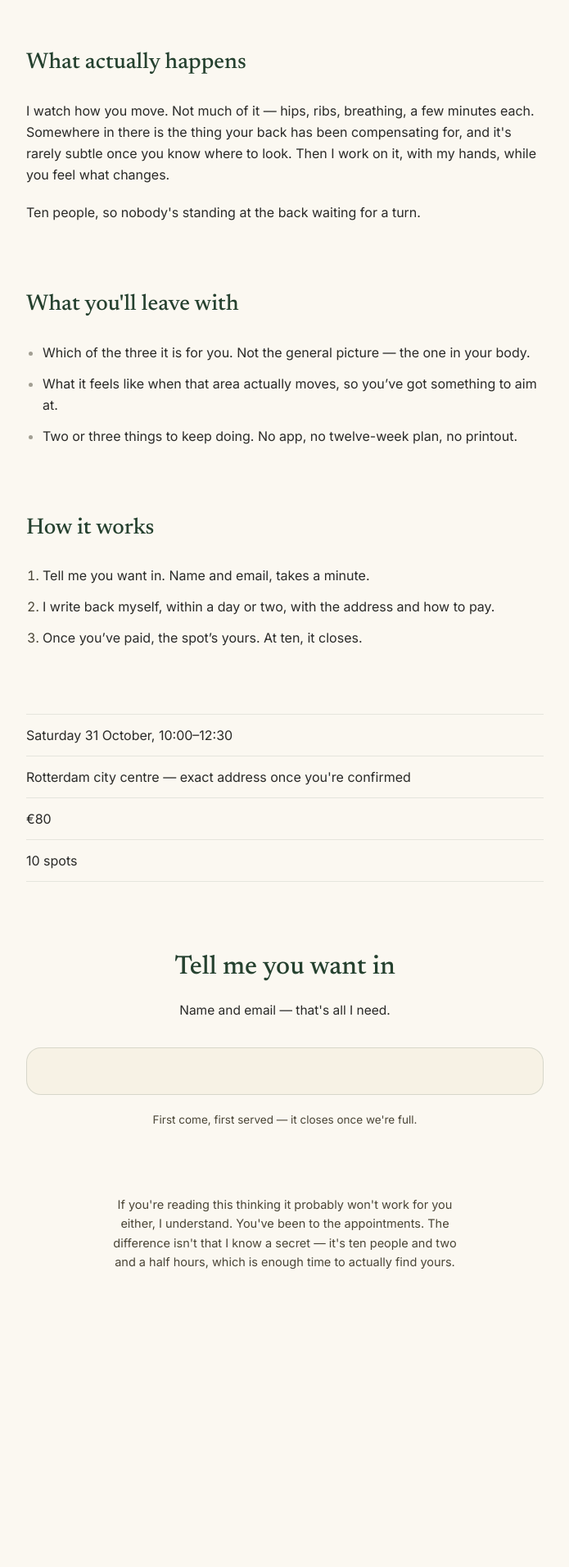
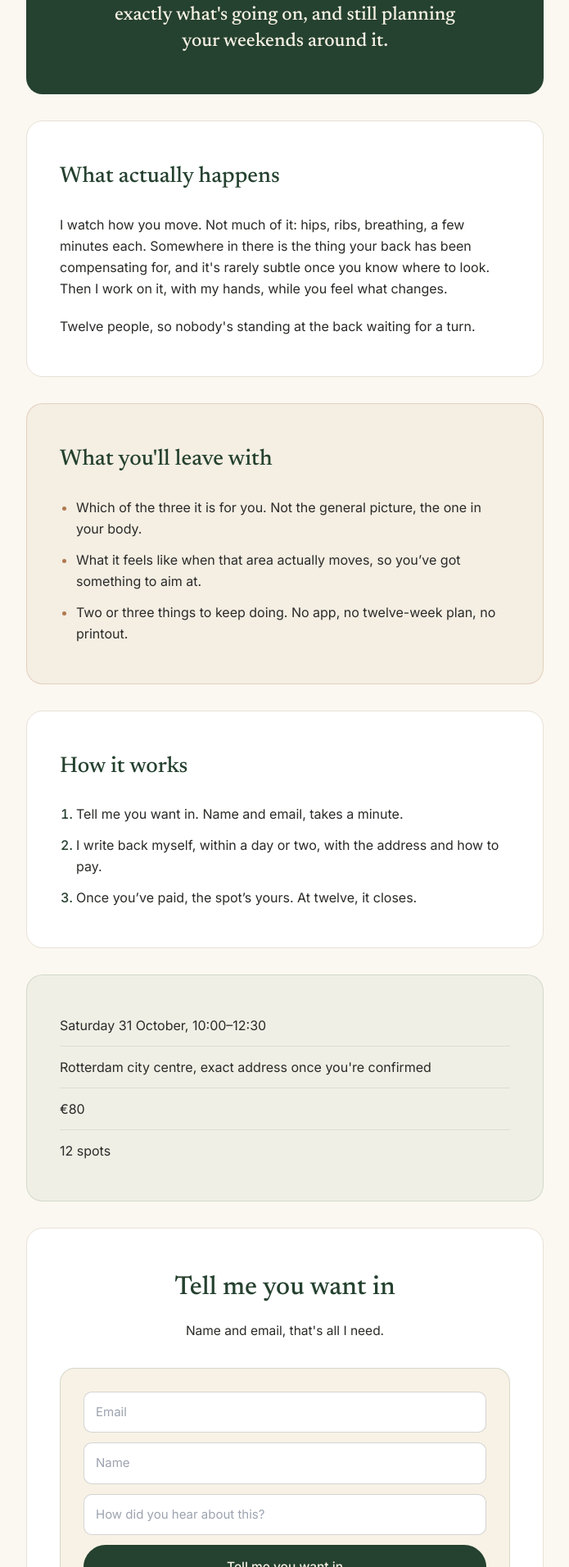
Before and after one commit to VinPOPFrance/James, a Next.js app: page /workshop in a window 1280 px wide. Shown: the part 888-2800 px from the top of the page at 82% size, without its empty margins (292-987 px from the left). Before the commit the page ends 2520 px from the top, so only its background shows below. Built offline with nearby package versions, Linux system fonts and the light colour scheme; no server answers.

Commit message:
Refactor /workshop page: re-embed MailerLite form, update styling, and adjust participant capacity from 10 to 12

```diff
--- a/src/app/workshop/page.tsx
+++ b/src/app/workshop/page.tsx
@@ -1,4 +1,5 @@
 import type { Metadata } from "next";
+import Script from "next/script";
 import { siteConfig } from "@/config/site-config";
 import styles from "./workshop.module.css";
 
@@ -9,7 +10,7 @@ const WORKSHOP = {
   date: "Saturday 31 October",
   time: "10:00–12:30",
   place: "Rotterdam city centre",
-  spots: "10 spots",
+  spots: "12 spots",
   price: "€80",
 };
 
@@ -25,11 +26,12 @@ export const metadata: Metadata = {
   },
 };
 
+const card = "rounded-section px-6 py-10 md:px-10 md:py-12";
 const h2 =
   "mb-6 font-voice text-[clamp(1.35rem,3vw,1.7rem)] font-medium text-[#25412F]";
 
 const leaveWith = [
-  "Which of the three it is for you. Not the general picture — the one in your body.",
+  "Which of the three it is for you. Not the general picture, the one in your body.",
   "What it feels like when that area actually moves, so you’ve got something to aim at.",
   "Two or three things to keep doing. No app, no twelve-week plan, no printout.",
 ];
@@ -37,15 +39,15 @@ const leaveWith = [
 const steps = [
   "Tell me you want in. Name and email, takes a minute.",
   "I write back myself, within a day or two, with the address and how to pay.",
-  "Once you’ve paid, the spot’s yours. At ten, it closes.",
+  "Once you’ve paid, the spot’s yours. At twelve, it closes.",
 ];
 
 export default function WorkshopPage() {
   return (
     <main className="min-h-screen bg-[#FBF8F1] text-[#2A2A28]">
-      <div className="mx-auto max-w-[680px] space-y-16 px-4 py-14 md:space-y-20 md:px-6 md:py-20">
-        {/* 1. HERO */}
-        <section className="text-center">
+      <div className="mx-auto max-w-[680px] space-y-6 px-4 py-14 md:space-y-8 md:px-6 md:py-20">
+        {/* 1. HERO · open on the cream backdrop */}
+        <section className="pb-6 text-center md:pb-10">
           <h1 className="mb-6 font-voice text-[clamp(1.9rem,5.4vw,2.7rem)] font-medium leading-[1.15] text-[#25412F]">
             You understand it now.
             <br />
@@ -53,7 +55,7 @@ export default function WorkshopPage() {
           </h1>
           <p className="mx-auto mb-4 max-w-lg text-[16.5px] leading-relaxed text-[#2A2A28]">
             Two and a half hours in a room in Rotterdam, with my hands on the
-            thing that&apos;s actually holding it — and you leaving knowing
+            thing that&apos;s actually holding it, and you leaving knowing
             what it feels like when that lets go.
           </p>
           <p className="mx-auto max-w-lg text-[14px] leading-relaxed text-[#4A4536]">
@@ -62,8 +64,8 @@ export default function WorkshopPage() {
           </p>
         </section>
 
-        {/* 2. THE PROBLEM */}
-        <section>
+        {/* 2. THE PROBLEM · white card */}
+        <section className={`${card} border border-hairline bg-white`}>
           <h2 className={h2}>The gap between knowing and changing</h2>
           <div className="space-y-5 text-[16px] leading-relaxed">
             <p>
@@ -85,97 +87,190 @@ export default function WorkshopPage() {
           </div>
         </section>
 
-        {/* 3. THE STAKE */}
-        <section className="text-center">
-          <p className="mx-auto max-w-md font-voice text-[1.45rem] font-medium leading-snug text-[#25412F]">
+        {/* 3. THE STAKE · dark green card */}
+        <section className={`${card} bg-[#25412F] text-center`}>
+          <p className="mx-auto max-w-md font-voice text-[1.45rem] font-medium leading-snug text-[#F7F2E5]">
             The version of this that stings is knowing exactly what&apos;s
             going on, and still planning your weekends around it.
           </p>
         </section>
 
-        {/* 4. WHAT ACTUALLY HAPPENS */}
-        <section>
+        {/* 4. WHAT ACTUALLY HAPPENS · white card */}
+        <section className={`${card} border border-hairline bg-white`}>
           <h2 className={h2}>What actually happens</h2>
           <div className="space-y-5 text-[16px] leading-relaxed">
             <p>
-              I watch how you move. Not much of it — hips, ribs, breathing, a
+              I watch how you move. Not much of it: hips, ribs, breathing, a
               few minutes each. Somewhere in there is the thing your back has
               been compensating for, and it&apos;s rarely subtle once you know
               where to look. Then I work on it, with my hands, while you feel
               what changes.
             </p>
             <p>
-              Ten people, so nobody&apos;s standing at the back waiting for a
-              turn.
+              Twelve people, so nobody&apos;s standing at the back waiting for
+              a turn.
             </p>
           </div>
         </section>
 
-        {/* 5. WHAT YOU'LL LEAVE WITH */}
-        <section>
+        {/* 5. WHAT YOU'LL LEAVE WITH · sand card */}
+        <section className={`${card} border border-copper/25 bg-sand/30`}>
           <h2 className={h2}>What you&apos;ll leave with</h2>
-          <ul className="list-disc space-y-3 pl-5 text-[16px] leading-relaxed marker:text-[#4A4536]/50">
+          <ul className="list-disc space-y-3 pl-5 text-[16px] leading-relaxed marker:text-copper">
             {leaveWith.map((item) => (
               <li key={item}>{item}</li>
             ))}
           </ul>
         </section>
 
-        {/* 6. HOW IT WORKS */}
-        <section>
+        {/* 6. HOW IT WORKS · white card */}
+        <section className={`${card} border border-hairline bg-white`}>
           <h2 className={h2}>How it works</h2>
-          <ol className="list-decimal space-y-3 pl-5 text-[16px] leading-relaxed marker:text-[#4A4536]">
+          <ol className="list-decimal space-y-3 pl-5 text-[16px] leading-relaxed marker:font-medium marker:text-[#25412F]">
             {steps.map((step) => (
               <li key={step}>{step}</li>
             ))}
           </ol>
         </section>
 
-        {/* 7. THE PRACTICAL DETAILS */}
-        <section>
-          <ul className="divide-y divide-[#25412F]/10 border-y border-[#25412F]/10 text-[16px] leading-relaxed">
-            <li className="py-3">
+        {/* 7. THE PRACTICAL DETAILS · sage card */}
+        <section className={`${card} border border-sage/30 bg-sage/10`}>
+          <ul className="divide-y divide-[#25412F]/10 text-[16px] leading-relaxed">
+            <li className="pb-3">
               {WORKSHOP.date}, {WORKSHOP.time}
             </li>
             <li className="py-3">
-              {WORKSHOP.place} — exact address once you&apos;re confirmed
+              {WORKSHOP.place}, exact address once you&apos;re confirmed
             </li>
             <li className="py-3">{WORKSHOP.price}</li>
-            <li className="py-3">{WORKSHOP.spots}</li>
+            <li className="pt-3">{WORKSHOP.spots}</li>
           </ul>
         </section>
 
-        {/* 8. THE FORM */}
-        <section id="apply" className="text-center">
+        {/* 8. THE FORM · white card */}
+        <section
+          id="apply"
+          className={`${card} border border-hairline bg-white text-center`}
+        >
           <h2 className="mb-4 font-voice text-[clamp(1.5rem,3.4vw,2rem)] font-medium text-[#25412F]">
             Tell me you want in
           </h2>
           <p className="mx-auto mb-8 max-w-md text-[15.5px] leading-relaxed">
-            Name and email — that&apos;s all I need.
+            Name and email, that&apos;s all I need.
           </p>
 
           <div
             className={`${styles.formContainer} rounded-[18px] border border-[#25412F]/15 bg-[#F7F2E5] p-5 text-left md:p-7`}
           >
-            {/* MAILERLITE WORKSHOP FORM EMBED GOES HERE */}
+            <div
+              id="mlb2-46729013"
+              className="ml-form-embedContainer ml-subscribe-form ml-subscribe-form-46729013"
+            >
+              <div className="ml-form-align-center">
+                <div className="ml-form-embedWrapper embedForm">
+                  <div className="ml-form-embedBody ml-form-embedBodyDefault row-form">
+                    <div className="ml-form-embedContent" />
+                    <form
+                      className="ml-block-form"
+                      action="https://assets.mailerlite.com/jsonp/521975/forms/200477626890978703/subscribe"
+                      data-code=""
+                      method="post"
+                      target="_blank"
+                    >
+                      <div className="ml-form-formContent">
+                        <div className="ml-form-fieldRow">
+                          <div className="ml-field-group ml-field-email ml-validate-email ml-validate-required">
+                            <input
+                              aria-label="email"
+                              aria-required="true"
+                              type="email"
+                              className="form-control"
+                              name="fields[email]"
+                              placeholder="Email"
+                              autoComplete="email"
+                            />
+                          </div>
+                        </div>
+                        <div className="ml-form-fieldRow">
+                          <div className="ml-field-group ml-field-name">
+                            <input
+                              aria-label="name"
+                              type="text"
+                              className="form-control"
+                              name="fields[name]"
+                              placeholder="Name"
+                              autoComplete="given-name"
+                            />
+                          </div>
+                        </div>
+                        <div className="ml-form-fieldRow ml-last-item">
+                          <div className="ml-field-group ml-field-heard_about_via">
+                            <input
+                              aria-label="heard_about_via"
+                              type="text"
+                              className="form-control"
+                              name="fields[heard_about_via]"
+                              placeholder="How did you hear about this?"
+                            />
+                          </div>
+                        </div>
+                      </div>
+                      <input type="hidden" name="ml-submit" value="1" />
+                      <div className="ml-form-embedSubmit">
+                        <button type="submit" className="primary">
+                          Tell me you want in
+                        </button>
+                        <button disabled type="button" className="loading">
+                          <span className="ml-form-embedSubmitLoad" />
+                          <span className="sr-only">Loading...</span>
+                        </button>
+                      </div>
+                      <input type="hidden" name="anticsrf" value="true" />
+                    </form>
+                  </div>
+                  <div className="ml-form-successBody row-success">
+                    <div className="ml-form-successContent">
+                      <h3>Thank you!</h3>
+                      <p>You have successfully joined our subscriber list.</p>
+                    </div>
+                  </div>
+                </div>
+              </div>
+            </div>
           </div>
 
           <p className="mx-auto mt-5 max-w-md text-[13.5px] leading-relaxed text-[#4A4536]">
-            First come, first served — it closes once we&apos;re full.
+            First come, first served. It closes once we&apos;re full.
           </p>
         </section>
 
-        {/* 9. CLOSING OBJECTION */}
-        <section className="text-center">
+        {/* 9. CLOSING OBJECTION · open, muted */}
+        <section className="pt-6 text-center md:pt-10">
           <p className="mx-auto max-w-md text-[14.5px] leading-relaxed text-[#4A4536]">
             If you&apos;re reading this thinking it probably won&apos;t work
             for you either, I understand. You&apos;ve been to the
-            appointments. The difference isn&apos;t that I know a secret —
-            it&apos;s ten people and two and a half hours, which is enough
+            appointments. The difference isn&apos;t that I know a secret.
+            It&apos;s twelve people and two and a half hours, which is enough
             time to actually find yours.
           </p>
         </section>
       </div>
+
+      <Script
+        src="https://groot.mailerlite.com/js/w/webforms.min.js?v83147fa8ce2d95cb73ece7f28b469519"
+        strategy="afterInteractive"
+      />
+      <Script id="mailerlite-workshop-success" strategy="afterInteractive">
+        {`function ml_webform_success_46729013() {
+          var form = document.querySelector(".ml-subscribe-form-46729013 .row-form");
+          var success = document.querySelector(".ml-subscribe-form-46729013 .row-success");
+          if (form) form.style.display = "none";
+          if (success) success.style.display = "block";
+        }`}
+      </Script>
+      <Script id="mailerlite-workshop-takel" strategy="afterInteractive">
+        {`fetch("https://assets.mailerlite.com/jsonp/521975/forms/200477626890978703/takel");`}
+      </Script>
     </main>
   );
 }
```
Also changed, not shown: 2 other files (tests, documents, lock files or other folders).
